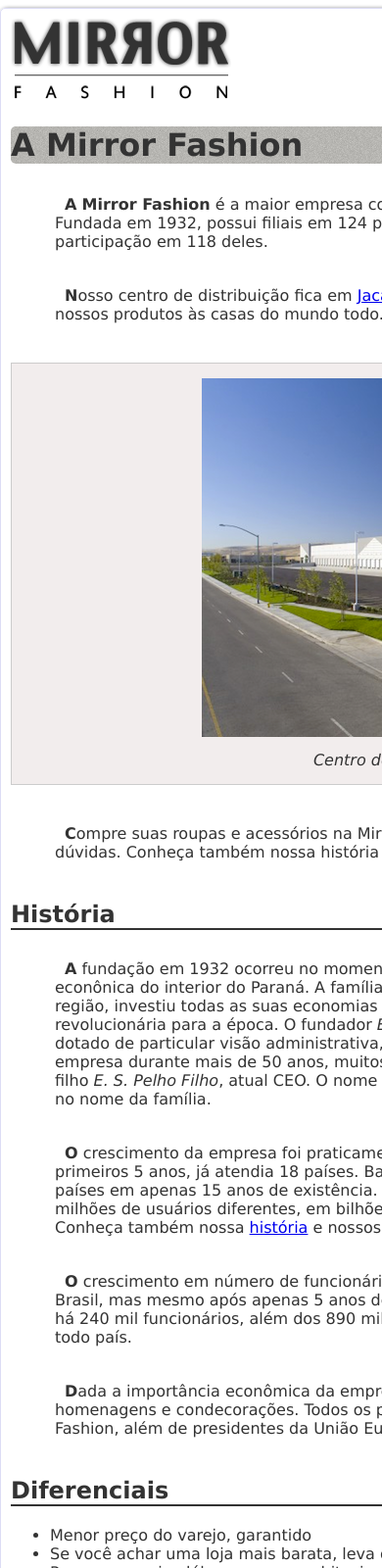
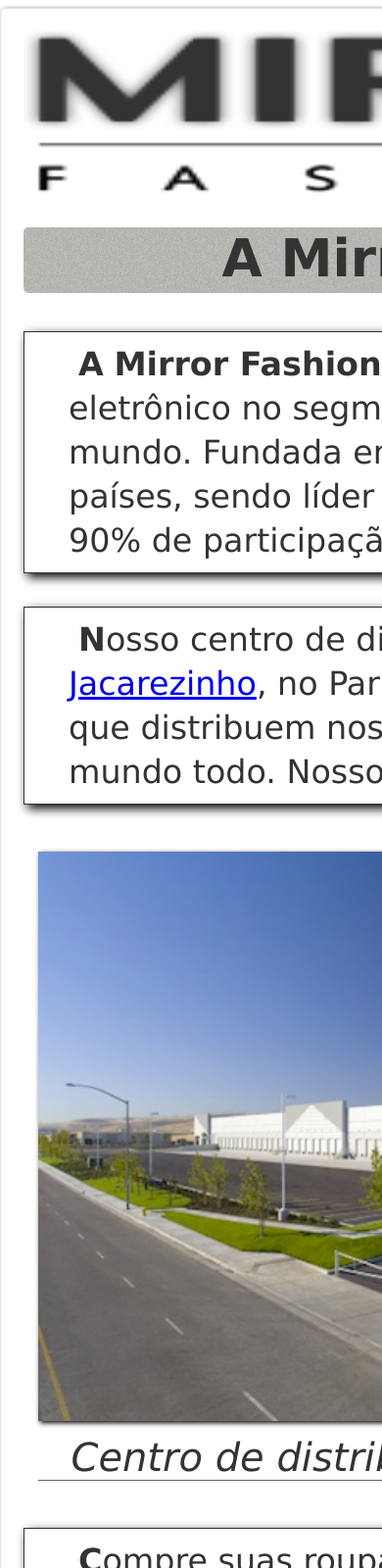
Before and after one commit to Vbanety/Alura, a website: page src/views/sobre.html in a window 390 px wide. Shown: the top 1600 px of the page at 98% size. Drawn offline with Linux system fonts and the light colour scheme; files that its build step writes are made by us from their sources; files whose address does not match are found by name.

Commit message:
@media (max-width: 939px)
Adding selector for the file "SOBRE.CSS"

```diff
--- a/public/css/sobre.css
+++ b/public/css/sobre.css
@@ -1,6 +1,79 @@
 
 /* /////////////////////////// CELULAR ///////////////////////   */
+@media (max-width: 939px) {
+    .container {
+        width: 96%;
+        display: grid;
+        margin: 13px;
+    }
 
+    header h1 {
+        font-size: 40pt;
+        text-align: center;
+        display: block;
+        width: 100%;
+        height: 60%;
+        padding-bottom: 5px;
+        margin-top: 30px;
+        margin-bottom: 5px;
+    }
+
+    #mirror {
+        margin: 0;
+        padding: 0;
+        width: 100%;
+        height: 170px;
+    }
+    #mirror img {
+        width: 100%;
+        height: 100%;
+    }
+
+    p {
+        line-height: 45px;
+        font-size: 25pt;
+        border: 1px solid;
+        box-shadow: 4px 4px 10px #000;
+    }
+
+    #centro-distribuicao {
+        background-color: #fff;
+        border: none;
+    }
+
+    #centro-distribuicao img {
+        width: 100%;
+        box-shadow: 2px 2px 5px #000;
+    }
+
+    figcaption {
+        font-size: 30pt;
+        border-bottom: 1px solid #626262;
+    }
+
+    #familia-pelho {
+        position: relative;
+        top: 20px;
+
+    }
+
+    #historia  {
+        font-size: 40pt;
+        text-transform: uppercase;
+    }
+
+    #diferenciais {
+        font-size: 40pt;
+        text-transform: uppercase;
+    }
+
+    section ul li {
+        font-size: 25pt;
+        text-transform: uppercase;
+        height: auto;
+        margin: 15px auto;
+    }
+}
 
 
 /*//////////////////////// CELULAR 320px ///////////////////////   */
@@ -17,6 +90,8 @@
 
     #centro-distribuicao img {
         width: 100%;
+        position: relative;
+        left: 0;
     }
 
     header {
@@ -24,7 +99,7 @@
         display: block;
     }
 
-    header img {
+    header > img {
         width: 80%;
         position: relative;
         left: 10%;
@@ -50,7 +125,7 @@
     p {
         border: 1px solid #474646;
         border-radius: 3px;
-        font-size: 32pt;
+        font-size: 30pt;
         padding: 5px auto 10px;
         box-shadow: 2px 2px 5px #000;
     }
@@ -91,7 +166,7 @@
     }
 
     .container img {
-        height: 100%;
+        height: 80%;
     }
 
     .rodape {
--- a/src/views/sobre.html
+++ b/src/views/sobre.html
@@ -1,5 +1,5 @@
 <!DOCTYPE html>
-<html lang="en">
+<html lang="pt-br">
     <head>
         <meta charset="UTF-8">
         <meta name="viewport" content="width=device-width, initial-scale=1.0">
@@ -7,11 +7,12 @@
         <link rel="stylesheet" href="css/sobre.css">
 
     </head>
-    <body class="container">
-        <header>
+    <body >
+        <header class="container">
+            <div id="mirror">
             <img src="image/logo.png" alt="Logo da Mirror Fashion">
+            </div>
             <h1>A Mirror Fashion</h1>
-        </header>
 
             <article>
 
```
Lines whose indentation alone changed are shown as unchanged.
